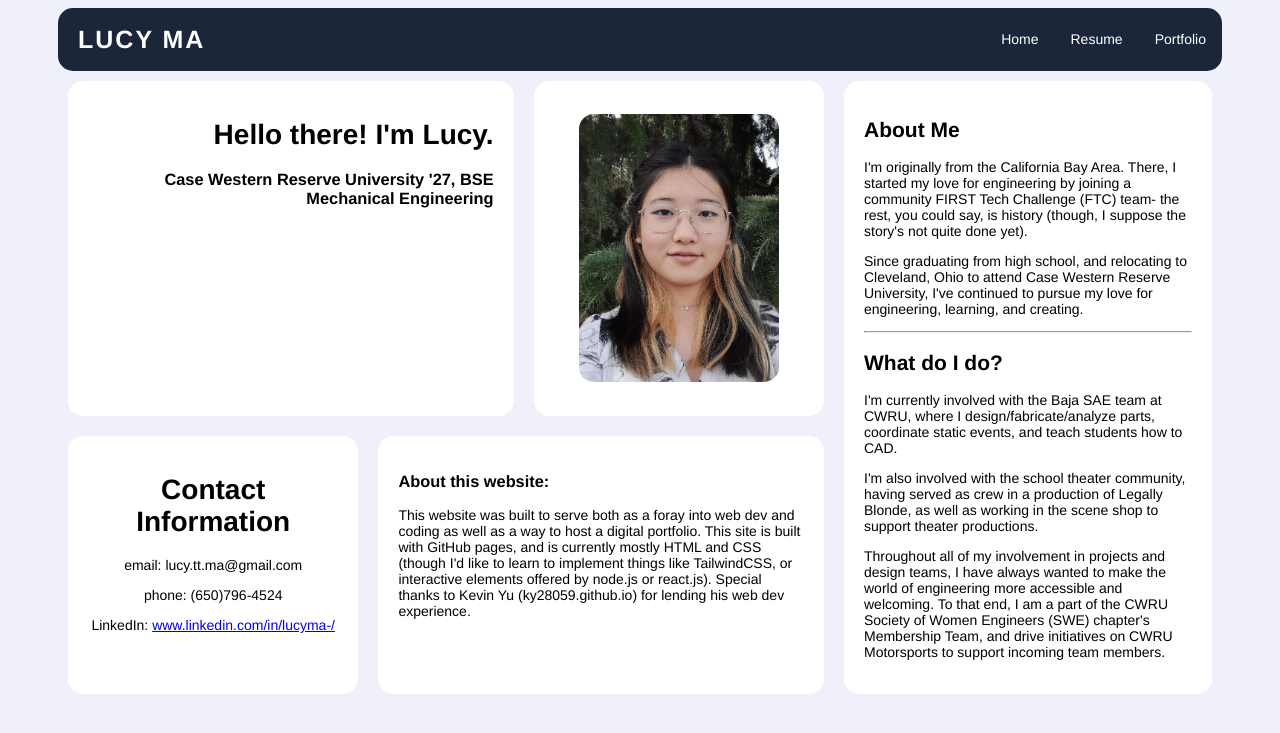
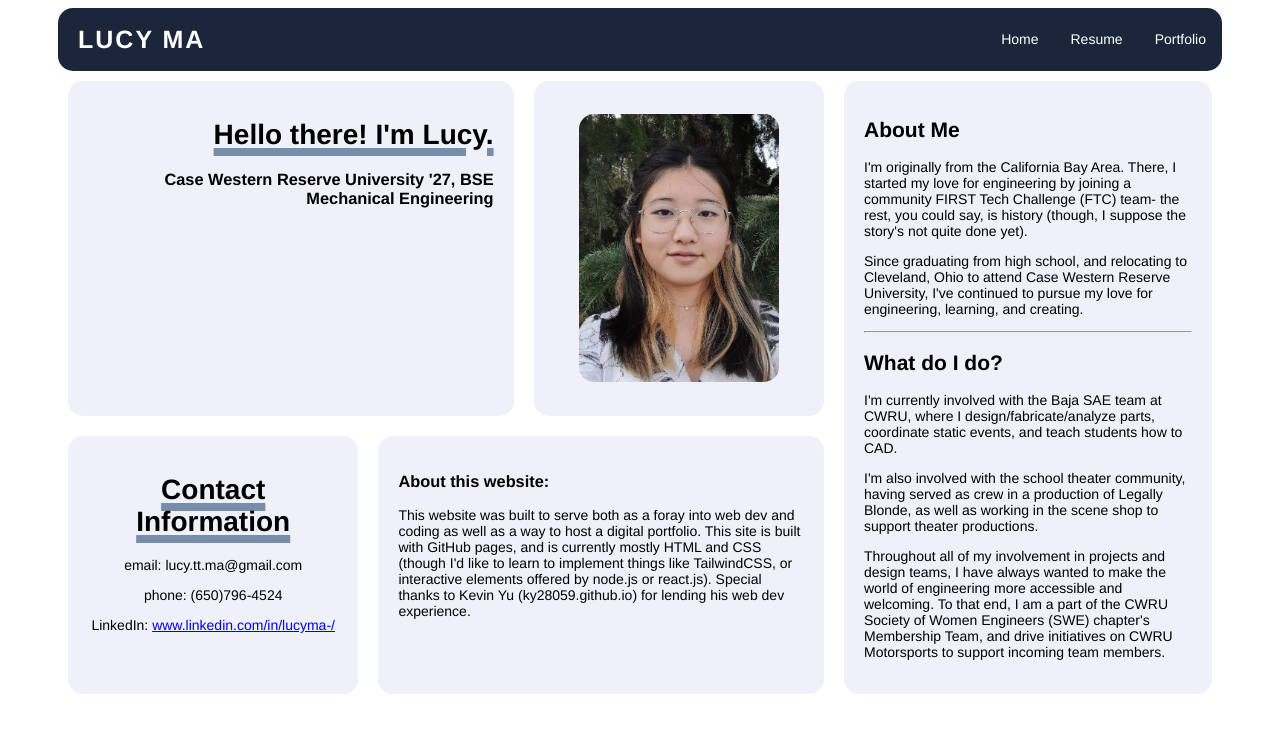
Before and after one commit to lucyttma/lucyttma.github.io, a Jekyll site: the page built from index.html, in a window 1280 px wide. Shown: the top 733 px of the page. Built offline with Jekyll 4.4.1, drawn with Linux system fonts in a browser that asks for light colours.

Commit message:
Update main.scss

```diff
--- a/_sass/main.scss
+++ b/_sass/main.scss
@@ -48,7 +48,7 @@ nav {
 }
 
 body {
-  background-color: #eff0f9;
+  background-color: #ffffff;
   font-family: 'Helvetica', 'sans-serif';
   font-size: 14px;
   position:absolute;
@@ -75,7 +75,7 @@ body {
 
 .home_wrapper_right {
   right: 10%;
-  background-color: #ffffff;
+  background-color: #eff0f9;
   padding: 20px;
   padding-right: 20px;
   padding-bottom: 20px;
@@ -98,7 +98,7 @@ body {
 
 .div-hcard {
   vertical-align: center;
-  background-color: #ffffff;
+  background-color: #eff0f9;
   padding: 20px;
   padding-right: 20px;
   padding-bottom: 20px;
@@ -110,10 +110,20 @@ body {
     margin: auto;
     border-radius: 15px;
   }
+  h1 {
+    text-decoration: underline;
+    text-decoration-thickness: 8px;
+    text-decoration-color: #778da9;
+  }
+  h2 {
+    text-decoration: underline;
+    text-decoration-thickness: 6px;
+    text-decoration-color: #778da9;
+  }
 }
 
 .div-portfolio{
-  background-color: #ffffff;
+  background-color: #eff0f9;
   padding: 20px;
   margin: 5px;
   max-width: 500px;
@@ -141,6 +151,7 @@ body {
   display: flex;
   justify-content: space-between;
 }
+
 .proj-photo{
   background-color: #ffffff;
   padding: 20px;
```
